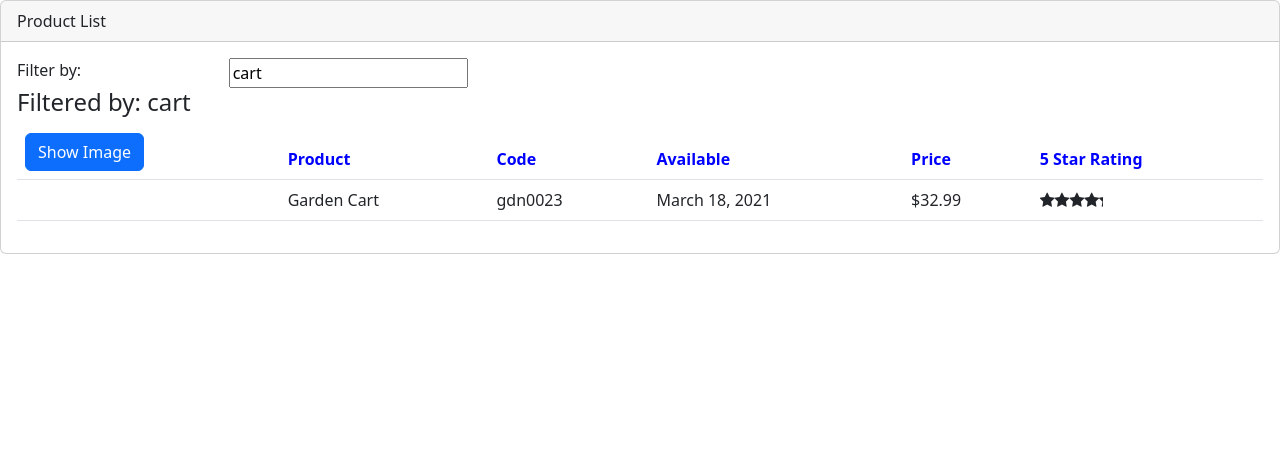
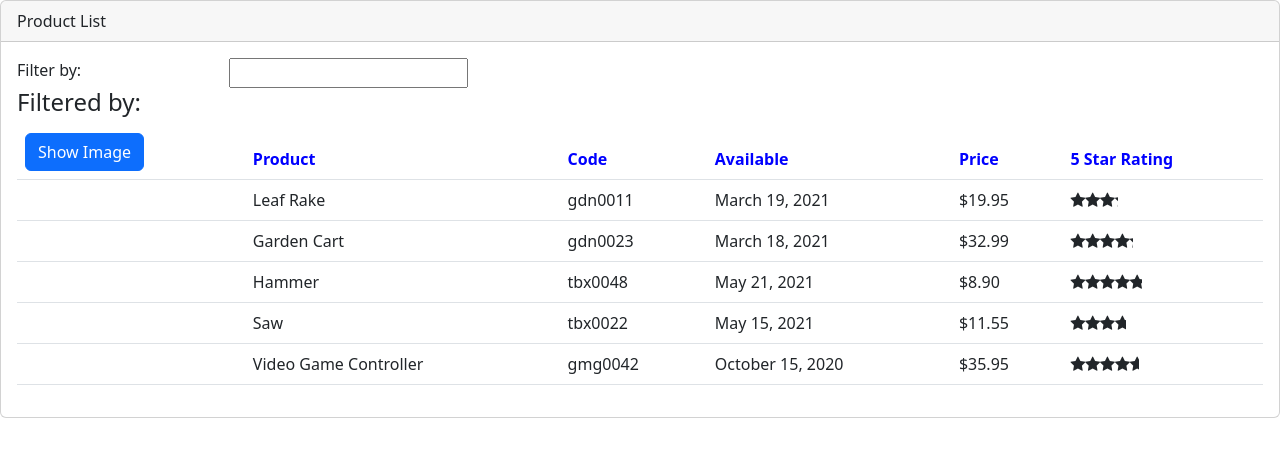
Before and after one commit to koechcoding/angular-practitioner, an Angular app: page / in a window 1280 px wide. Shown: the top 456 px of the page. Built offline with nearby package versions, Linux system fonts and the light colour scheme.

Commit message:
services and dependency

```diff
--- a/src/app/products/product-list.component.ts
+++ b/src/app/products/product-list.component.ts
@@ -1,10 +1,12 @@
 import { Component, OnInit } from "@angular/core";
 import { IProduct } from "./product";
+import { ProductService } from "./product.service";
 
 @Component({
     selector: 'pm-products',
     templateUrl:'./product-list.component.html',
-    styleUrls: ['./product-list.component.css']
+    styleUrls: ['./product-list.component.css'],
+    providers: [ProductService]
 })
 
 export class ProductListComponent implements OnInit{
@@ -12,6 +14,12 @@
     imageWidth: number = 50;
     imageMargin: number = 2;
     showImage: boolean = false;
+
+
+    filteredProducts:IProduct[]=[];
+    products: IProduct[] = [];
+
+    constructor(private productService: ProductService){}
 
     private _listFilter: string = '';
     get listFilter(): string{
@@ -35,64 +43,13 @@
     }
 
     ngOnInit(): void {
-        this.listFilter = 'cart';
+      this.products = this.productService.getProducts();
+      this.filteredProducts = this.products;
     }
 
     onRatingClicked(message:string): void{
       this.pageTitle = 'Product List: ' + message;
     }
 
-    filteredProducts:IProduct[]=[];
-    products: IProduct[] = [
-            {
-              "productId": 1,
-              "productName": "Leaf Rake",
-              "productCode": "GDN-0011",
-              "releaseDate": "March 19, 2021",
-              "description": "Leaf rake with 48-inch wooden handle.",
-              "price": 19.95,
-              "starRating": 3.2,
-              "imageUrl": "assets/images/leaf_rake.png"
-            },
-            {
-              "productId": 2,
-              "productName": "Garden Cart",
-              "productCode": "GDN-0023",
-              "releaseDate": "March 18, 2021",
-              "description": "15 gallon capacity rolling garden cart",
-              "price": 32.99,
-              "starRating": 4.2,
-              "imageUrl": "assets/images/garden_cart.png"
-            },
-            {
-              "productId": 5,
-              "productName": "Hammer",
-              "productCode": "TBX-0048",
-              "releaseDate": "May 21, 2021",
-              "description": "Curved claw steel hammer",
-              "price": 8.9,
-              "starRating": 4.8,
-              "imageUrl": "assets/images/hammer.png"
-            },
-            {
-              "productId": 8,
-              "productName": "Saw",
-              "productCode": "TBX-0022",
-              "releaseDate": "May 15, 2021",
-              "description": "15-inch steel blade hand saw",
-              "price": 11.55,
-              "starRating": 3.7,
-              "imageUrl": "assets/images/saw.png"
-            },
-            {
-              "productId": 10,
-              "productName": "Video Game Controller",
-              "productCode": "GMG-0042",
-              "releaseDate": "October 15, 2020",
-              "description": "Standard two-button video game controller",
-              "price": 35.95,
-              "starRating": 4.6,
-              "imageUrl": "assets/images/xbox-controller.png"
-            }
-    ];
+
 }
--- /dev/null
+++ b/src/app/products/product.service.ts
@@ -0,0 +1,64 @@
+import { Injectable } from "@angular/core";
+import { IProduct } from "./product";
+
+
+@Injectable({
+    providedIn: 'root'
+})
+export class ProductService{
+
+    getProducts(): IProduct[] {
+        return [
+            {
+                "productId": 1,
+                "productName": "Leaf Rake",
+                "productCode": "GDN-0011",
+                "releaseDate": "March 19, 2021",
+                "description": "Leaf rake with 48-inch wooden handle.",
+                "price": 19.95,
+                "starRating": 3.2,
+                "imageUrl": "assets/images/leaf_rake.png"
+              },
+              {
+                "productId": 2,
+                "productName": "Garden Cart",
+                "productCode": "GDN-0023",
+                "releaseDate": "March 18, 2021",
+                "description": "15 gallon capacity rolling garden cart",
+                "price": 32.99,
+                "starRating": 4.2,
+                "imageUrl": "assets/images/garden_cart.png"
+              },
+              {
+                "productId": 5,
+                "productName": "Hammer",
+                "productCode": "TBX-0048",
+                "releaseDate": "May 21, 2021",
+                "description": "Curved claw steel hammer",
+                "price": 8.9,
+                "starRating": 4.8,
+                "imageUrl": "assets/images/hammer.png"
+              },
+              {
+                "productId": 8,
+                "productName": "Saw",
+                "productCode": "TBX-0022",
+                "releaseDate": "May 15, 2021",
+                "description": "15-inch steel blade hand saw",
+                "price": 11.55,
+                "starRating": 3.7,
+                "imageUrl": "assets/images/saw.png"
+              },
+              {
+                "productId": 10,
+                "productName": "Video Game Controller",
+                "productCode": "GMG-0042",
+                "releaseDate": "October 15, 2020",
+                "description": "Standard two-button video game controller",
+                "price": 35.95,
+                "starRating": 4.6,
+                "imageUrl": "assets/images/xbox-controller.png"
+              }
+        ]
+    }
+}
```
